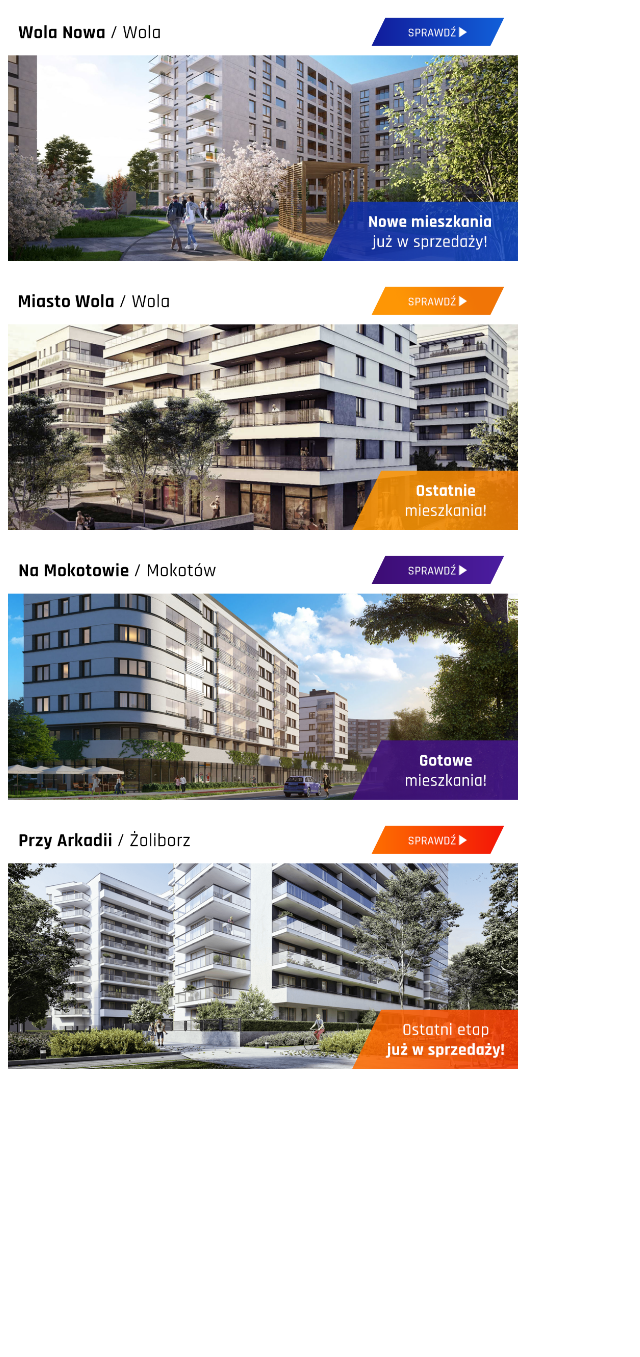
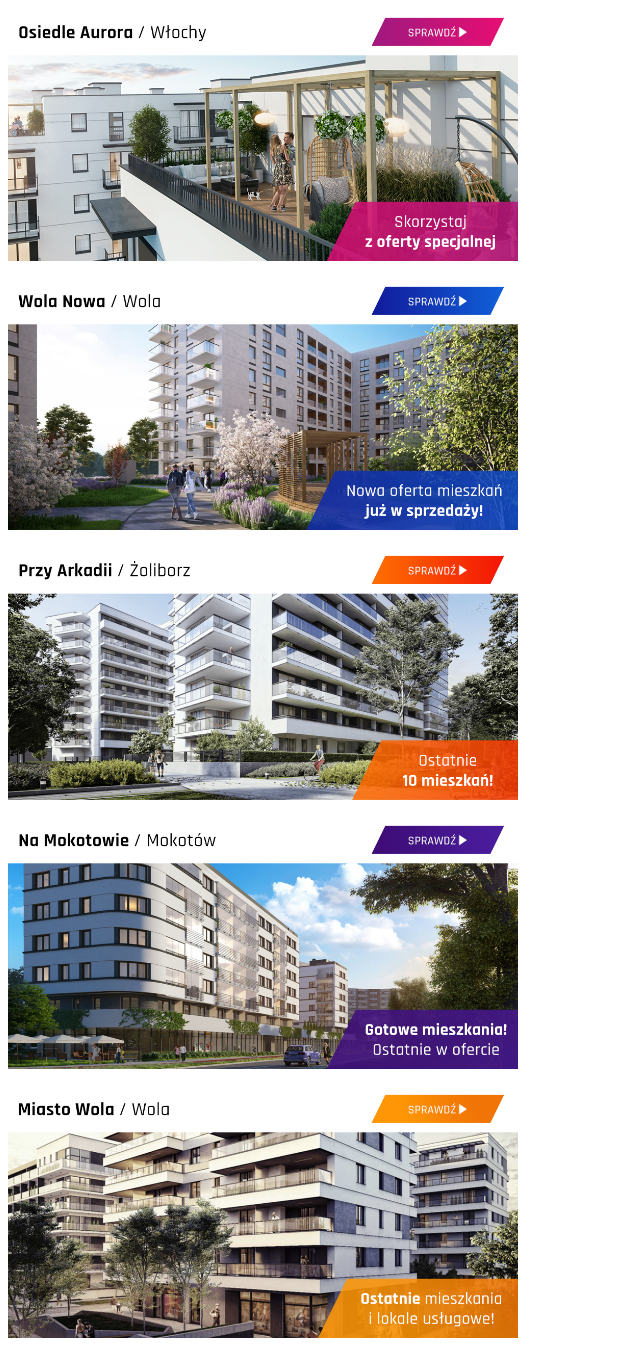
Before and after one commit to TearsOfJoy/Nasze-inwestycje, a plain HTML site: page index.html in a window 1280 px wide. Shown: the whole page, without its empty margins (0-640 px from the left). Before the commit the page ends 1093 px from the top, so only its background shows below. Drawn offline with Linux system fonts and the light colour scheme.

Commit message:
Nasze inwestycje nowe

```diff
--- a/index.html
+++ b/index.html
@@ -6,16 +6,19 @@
 </head>
 <body>
   <div>
-    <a href="https://www.dantex.pl/inwestycja/wola-nowa/"><img class="pasek" src="pictures/1.png"></a>
+    <a href="https://www.dantex.pl/inwestycja/osiedle-aurora/"><img class="pasek" src="pictures/fp_dantex_5b.png"></a>
   </div>
   <div>
-    <a href="https://www.dantex.pl/inwestycja/miasto-wola/"><img class="pasek" src="pictures/2.png"></a>
+    <a href="https://www.dantex.pl/inwestycja/wola-nowa/"><img class="pasek" src="pictures/fp_dantex_4.png"></a>
   </div>
   <div>
-    <a href="https://www.dantex.pl/inwestycja/na-mokotowie/"><img class="pasek" src="pictures/3.png"></a>
+    <a href="https://www.dantex.pl/inwestycja/osiedle-przy-arkadii/"><img class="pasek" src="pictures/fp_dantex_2.png"></a>
   </div>
   <div>
-    <a href="https://www.dantex.pl/inwestycja/osiedle-przy-arkadii/"><img class="pasek" src="pictures/4.png"></a>
+    <a href="https://www.dantex.pl/inwestycja/na-mokotowie/"><img class="pasek" src="pictures/fp_dantex_3.png"></a>
+  </div>
+  <div>
+    <a href="https://www.dantex.pl/inwestycja/miasto-wola/"><img class="pasek" src="pictures/fp_dantex_1.png"></a>
   </div>
 </body>
 </html>
```
Also changed, not shown: pictures/1.png (deleted), pictures/2.png (deleted), pictures/3.png (deleted), pictures/4.png (deleted), pictures/fp_dantex_1.png (added), pictures/fp_dantex_2.png (added), pictures/fp_dantex_3.png (added), pictures/fp_dantex_4.png (added), pictures/fp_dantex_5b.png (added).
